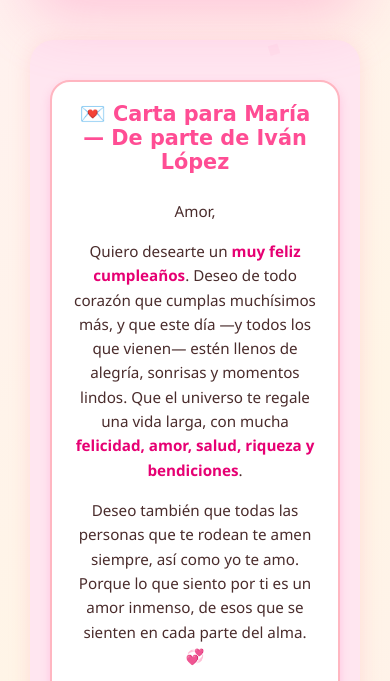
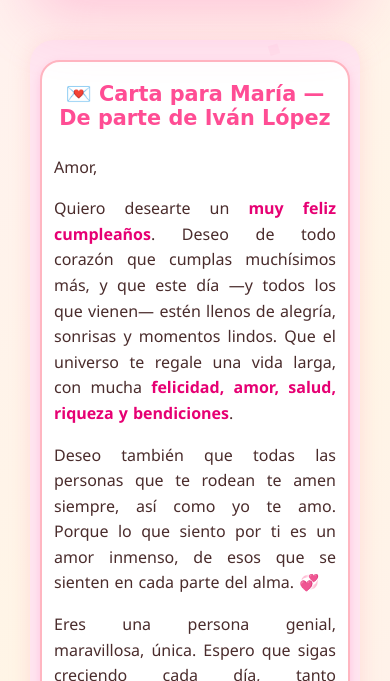
Before and after one commit to IvanLopez1307/Cumplea-osAmor, a plain HTML site: page index.html in a window 390 px wide. Shown: the part 787-1468 px from the top of the page. Drawn offline with Linux system fonts and the light colour scheme.

Commit message:
Update index.html

```diff
--- a/index.html
+++ b/index.html
@@ -427,6 +427,43 @@
 }
 
 
+        /* Ajuste específico para la carta en pantallas pequeñas */
+@media (max-width: 768px) {
+  .letter-container {
+    width: 95%;
+    max-width: none;
+    padding: 25px 15px;
+    margin: 0 auto;
+  }
+
+  .birthday-letter {
+    padding: 20px 10px;
+  }
+
+  .birthday-letter p {
+    font-size: 1rem;
+    line-height: 1.7;
+    max-width: 100%;
+    text-align: justify;
+    word-spacing: 1px;
+  }
+}
+
+@media (max-width: 480px) {
+  .letter-container {
+    width: 100%;
+    padding: 20px 12px;
+  }
+
+  .birthday-letter p {
+    font-size: 1rem;
+    line-height: 1.6;
+    text-align: justify;
+  }
+}
+
+
+
 
         /* Crear confeti */
         .confetti:nth-child(1) { left: 10%; background: #ff69b4; animation-delay: 0s; }
```
